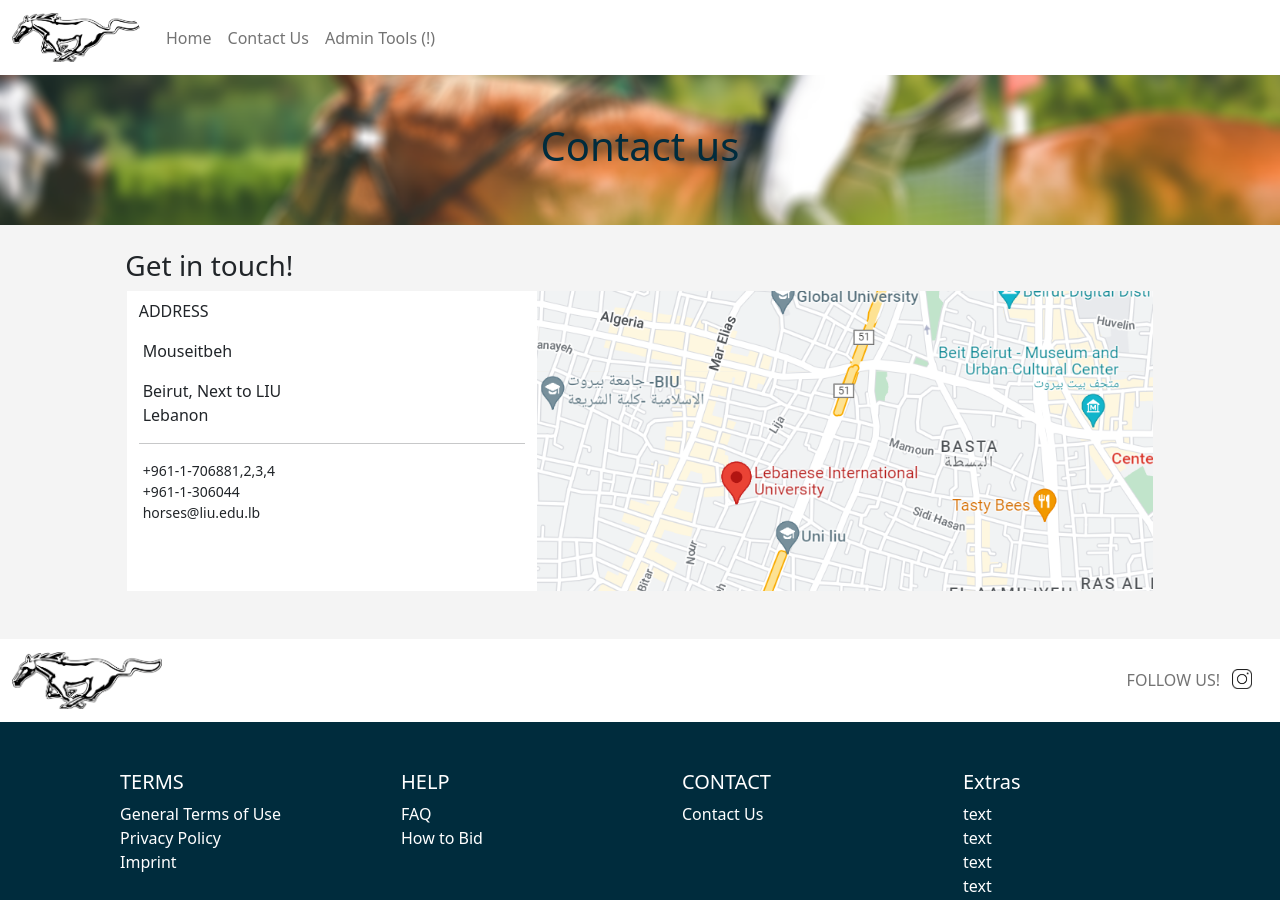
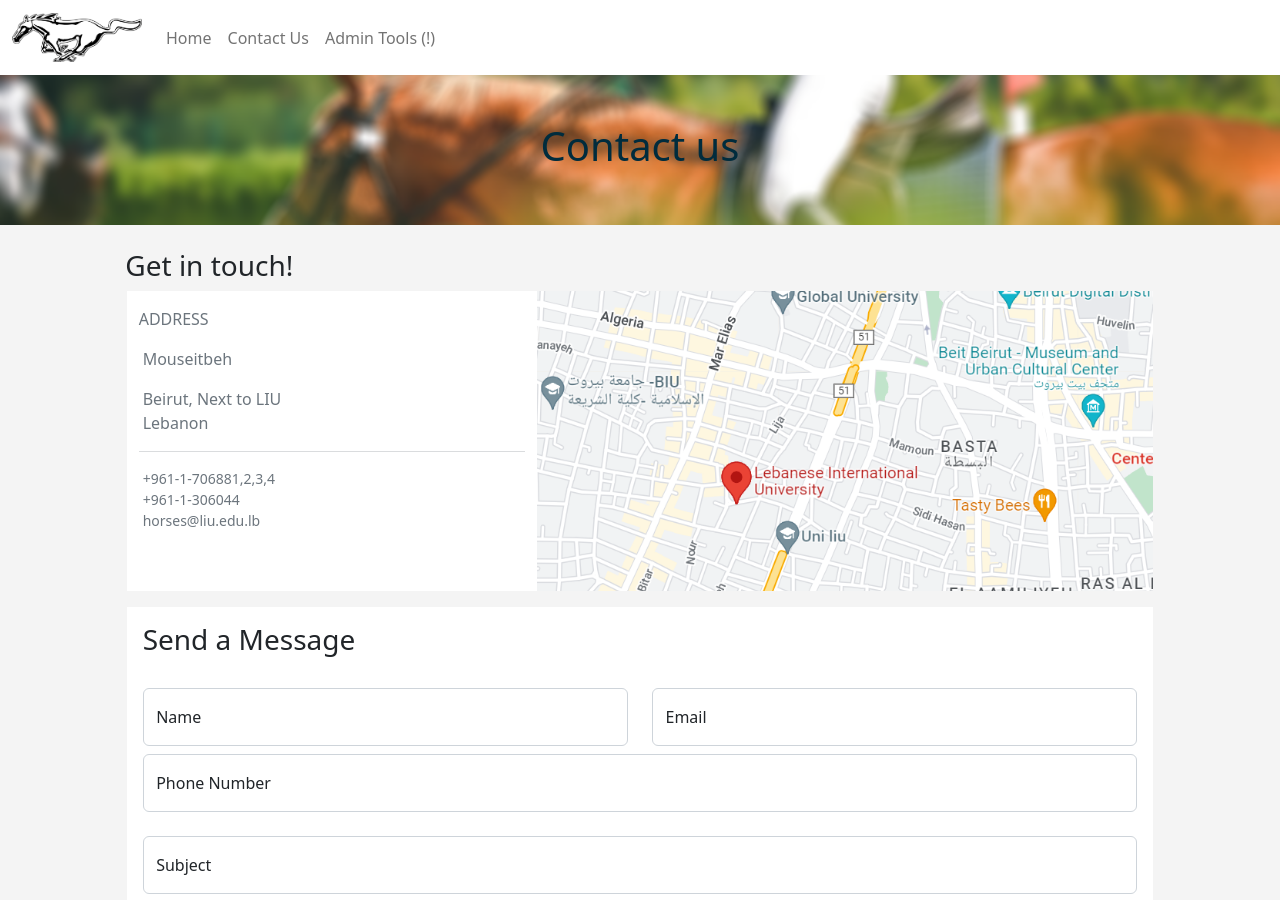
Before and after one commit to jihadftouny/horse-auction-website, an Angular app: page /contact in a window 1280 px wide. Shown: the top 900 px of the page. Built offline with nearby package versions, Linux system fonts and the light colour scheme.

Commit message:
send a message section

```diff
--- a/src/app/contact-us/contact-us.component.html
+++ b/src/app/contact-us/contact-us.component.html
@@ -14,9 +14,9 @@
         <div class="col-sm-1"></div>
     </div>
 
-    <div class="row mx-4 pb-5">
+    <div class="row mx-4 pb-3">
         <div class="col-sm-1"></div>
-        <div class="col-sm-4 bg-one">
+        <div class="col-sm-4 pt-2 bg-one text-muted">
             <p class="pt-2">ADDRESS</p>
             <p class="ps-1">Mouseitbeh</p>
             <p class="ps-1">
@@ -37,6 +37,50 @@
             <img src="../../assets/images/maps.png" class="w-100" style="height: 300px; object-fit: cover;"
                 alt="contactus">
         </div>
+
+    </div>
+
+    <div class="row mx-4 pb-5">
+        <div class="col-sm-1"></div>
+        <div class="col py-3 px-3 bg-one">
+
+            <div class="col h3">Send a Message</div>
+            <br>
+
+            <form action="/action_page.php">
+                <div class="row">
+                    <div class="col form-floating mb-2">
+                        <input type="text" class="form-control" id="name" placeholder="Name" name="name">
+                        <label for="name">&nbsp;&nbsp;&nbsp;Name</label>
+                    </div>
+                    <div class="col form-floating mb-2">
+                        <input type="text" class="form-control" id="email" placeholder="Email" name="email">
+                        <label for="email">&nbsp;&nbsp;&nbsp;Email</label>
+                    </div>
+                </div>
+                <div class="row">
+                    <div class="col form-floating mb-4">
+                        <input type="number" class="form-control" id="phone" placeholder="Phone Number" name="phone">
+                        <label for="phone">&nbsp;&nbsp;&nbsp;Phone Number</label>
+                    </div>
+                </div>
+                <div class="row">
+                    <div class="col form-floating mb-2">
+                        <input type="text" class="form-control" id="subject" placeholder="Subject" name="subject">
+                        <label for="subject">&nbsp;&nbsp;&nbsp;Subject</label>
+                    </div>
+                </div>
+                <div class="row">
+                    <div class="col mb-3">
+                        <textarea class="form-control" rows="5" id="comment" name="text" placeholder="Comment goes here . . ."></textarea>
+                      </div>
+                </div>
+
+                <button type="submit" class="btn btn-primary">Submit</button>
+            </form>
+
+        </div>
         <div class="col-sm-1"></div>
     </div>
+
 </body>
--- a/src/app/footer/footer.component.html
+++ b/src/app/footer/footer.component.html
@@ -20,28 +20,28 @@
 
 <div class="container-fluid bg-four text-white">
     <div class="row p-5 ms-5">
-        <div class="col-sm-3">
+        <div class="col-sm-3 pb-3">
             <div class="h5">TERMS</div>
             General Terms of Use<br>
             Privacy Policy<br>
             Imprint<br>
         </div>
-        <div class="col-sm-3">
+        <div class="col-sm-3 pb-3">
             <div class="h5">HELP</div>
             FAQ<br>
             How to Bid<br>
         </div>
 
-        <div class="col-sm-3">
+        <div class="col-sm-3 pb-3">
             <div class="h5">CONTACT</div>
             Contact Us<br>
         </div>
         <div class="col-sm-3">
-            <div class="h5">Extras</div>
-            text<br>
-            text<br>
-            text<br>
-            text<br>
+            <div class="h5">EXTRAS</div>
+            Lorem<br>
+            Ipsum<br>
+            Dolor Sit<br>
+            Adipisicing<br>
         </div>
 
     </div>
--- a/src/app/navigation/navigation.component.html
+++ b/src/app/navigation/navigation.component.html
@@ -1,7 +1,7 @@
 <nav class="navbar navbar-expand-sm bg-one sticky-top">
   <div class="container-fluid">
     <a class="navbar-brand" href="#">
-      <img src="../../assets/images/logo-test2.png" alt="Avatar Logo" style="width:130px;" class="rounded-pill">
+      <img src="../../assets/images/logo-test2.png" alt="Avatar Logo" style="width:130px;" class="">
     </a>
     <button class="navbar-toggler" type="button" data-bs-toggle="collapse" data-bs-target="#collapsibleNavbar">
       <span class="navbar-toggler-icon"></span>
```
